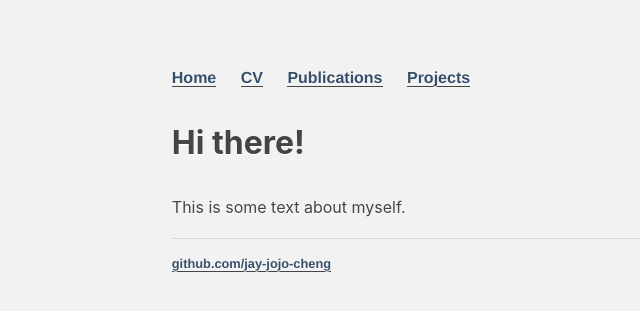
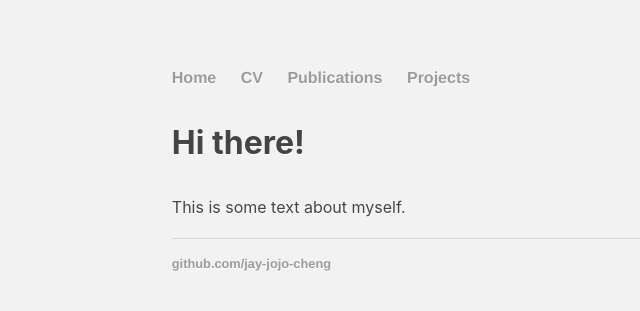
Before and after one commit to jay-jojo-cheng/jay-jojo-cheng.github.io, a Jekyll site: the page built from index.html, in a window 1280 px wide. Shown: the top 311 px of the page, without its empty margins (1-641 px from the left). Built offline with Jekyll 4.4.1, drawn with Linux system fonts in a browser that asks for light colours.

Commit message:
Update main.css

```diff
--- a/css/main.css
+++ b/css/main.css
@@ -4,8 +4,8 @@ code {background: white;}
 a {border-bottom: 1px solid #444444; color: #444444; text-decoration: none;}
 a:hover {border-bottom: 0;}
 
-nav a, footer a {color:#364F6A; text-decoration:none;}
-nav a:hover, footer a:hover {text-decoration:underline;}
+nav a, footer a {color:#9B9B9B; border-bottom: 0;}
+nav a:hover, footer a:hover {border-bottom: 1px solid #9B9B9B; text-decoration: none;}
 
 nav ul, footer ul {
     font-family:'Helvetica', 'Arial', 'Sans-Serif';
```
